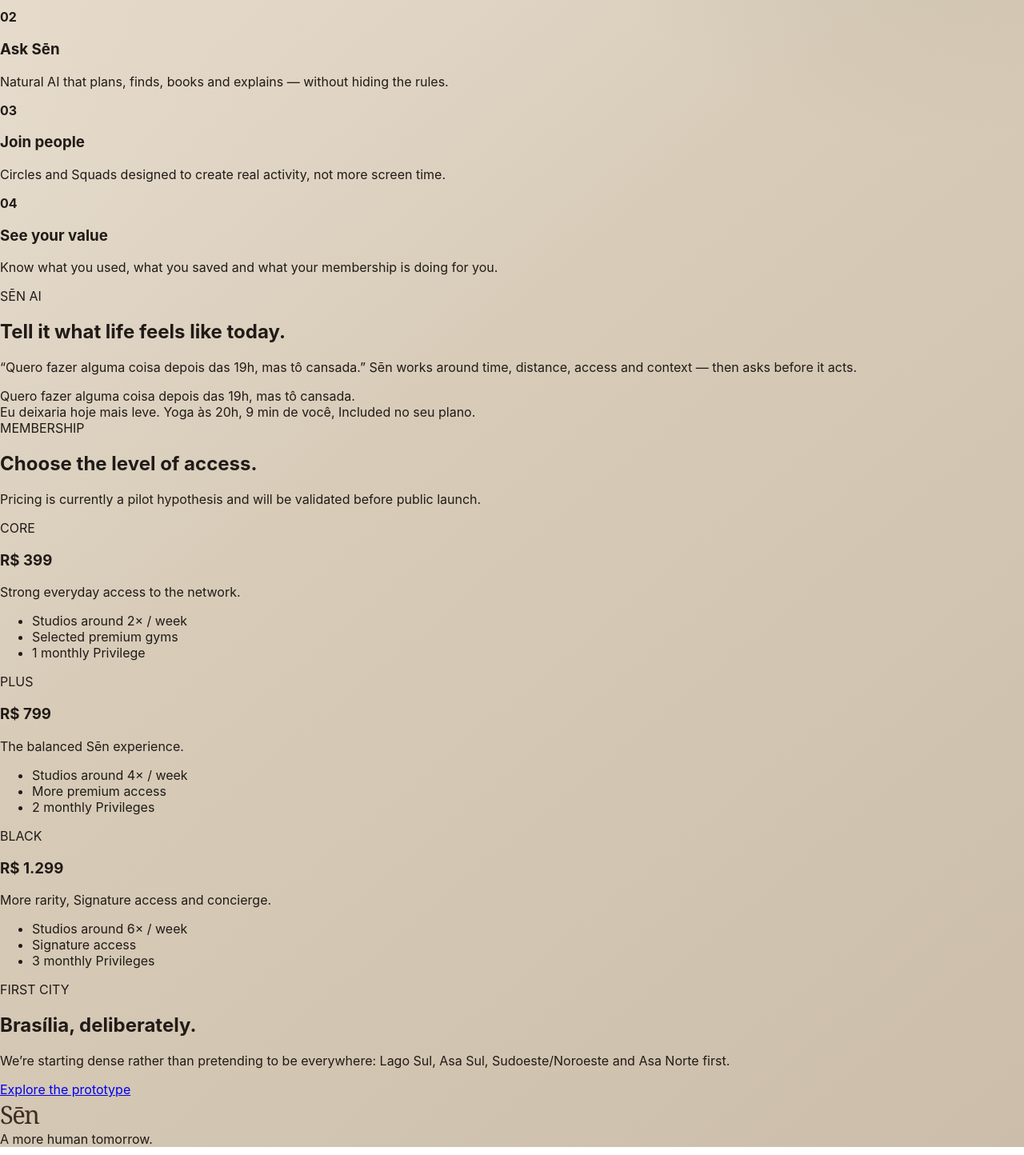
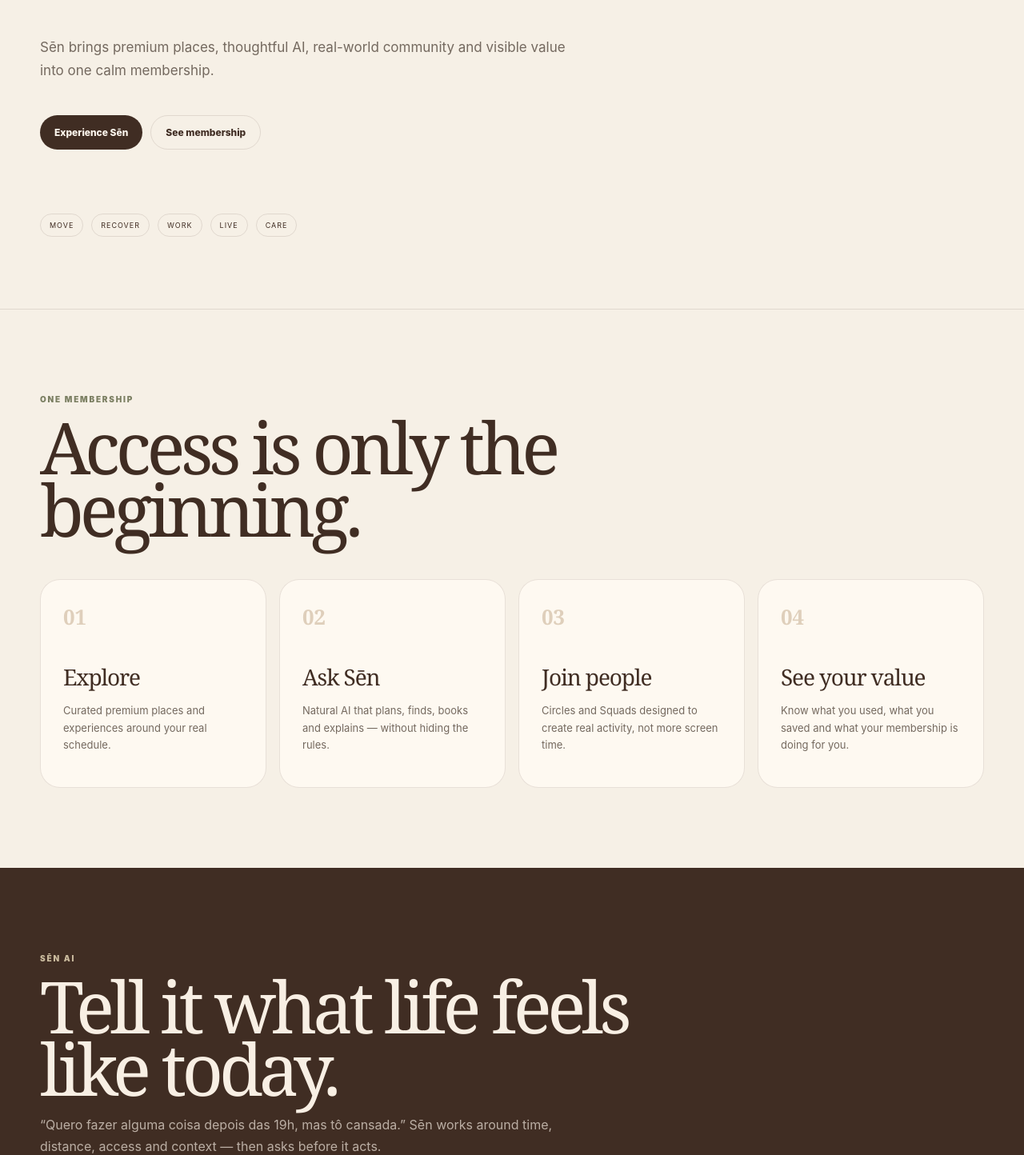
Before and after one commit to laraoliveiracassemiros-del/make-it-happen, a Next.js app: page /landing in a window 1280 px wide. Shown: the part 450-1894 px from the top of the page at 80% size. Built offline with nearby package versions, Linux system fonts and the light colour scheme.

Commit message:
add Sēn landing and partner GTM styles

```diff
--- a/src/app/globals.css
+++ b/src/app/globals.css
@@ -693,3 +693,58 @@ button:active { transform: scale(.985); }
 @media (prefers-reduced-motion: reduce) {
   *, *::before, *::after { scroll-behavior: auto !important; animation-duration: .001ms !important; transition-duration: .001ms !important; }
 }
+
+
+/* Sēn GTM pages */
+.sen-site { min-height: 100vh; background: var(--cream); color: var(--espresso); }
+.sen-site-nav { width: min(1180px, calc(100% - 44px)); margin: 0 auto; padding: 26px 0; display: flex; justify-content: space-between; align-items: center; }
+.site-logo { font-size: 38px; }
+.site-nav-links { display: flex; align-items: center; gap: 26px; font-size: 12px; color: var(--muted); }
+.site-cta, .site-primary, .site-secondary { display: inline-flex; align-items: center; justify-content: center; border-radius: 999px; padding: 13px 18px; font-size: 12px; font-weight: 800; text-decoration: none; }
+.site-cta, .site-primary { background: var(--espresso); color: #fff8ef; }
+.site-secondary { color: var(--espresso); border: 1px solid var(--line); }
+.site-hero { width: min(1180px, calc(100% - 44px)); margin: 0 auto; min-height: 690px; display: flex; flex-direction: column; justify-content: center; padding: 70px 0 90px; }
+.site-kicker, .site-section-head > span, .city-section > span { letter-spacing: .18em; font-size: 10px; font-weight: 900; color: var(--olive); }
+.site-hero h1, .site-section h2 { font-family: Georgia, serif; font-weight: 500; letter-spacing: -.06em; line-height: .88; }
+.site-hero h1 { font-size: clamp(72px, 11vw, 150px); margin: 20px 0 24px; max-width: 1050px; }
+.site-hero > p { max-width: 670px; color: var(--muted); line-height: 1.7; font-size: 17px; }
+.site-actions { display: flex; gap: 10px; margin-top: 24px; }
+.site-orbit { margin-top: 80px; display: flex; flex-wrap: wrap; gap: 10px; }
+.site-orbit span { padding: 8px 11px; border-radius: 999px; border: 1px solid var(--line); font-size: 9px; letter-spacing: .11em; }
+.site-section { padding: 100px max(22px, calc((100vw - 1180px)/2)); border-top: 1px solid var(--line); }
+.site-section-head { max-width: 820px; margin-bottom: 48px; }
+.site-section h2 { font-size: clamp(48px, 7vw, 90px); margin: 12px 0 18px; }
+.site-section-head > p, .city-section > p { max-width: 680px; color: var(--muted); line-height: 1.7; }
+.site-grid { display: grid; gap: 16px; }
+.site-grid.four { grid-template-columns: repeat(4, 1fr); }
+.site-grid.three { grid-template-columns: repeat(3, 1fr); }
+.site-grid article { padding: 28px; border-radius: 25px; background: rgba(255,250,242,.9); border: 1px solid var(--line); }
+.site-grid article > b { font-family: Georgia, serif; color: var(--sand); font-size: 26px; }
+.site-grid article h3 { font-family: Georgia, serif; font-size: 28px; font-weight: 500; margin: 38px 0 10px; letter-spacing: -.04em; }
+.site-grid article p, .site-grid article li { color: var(--muted); font-size: 13px; line-height: 1.65; }
+.dark-section { background: var(--espresso); color: #f8efe4; }
+.site-section-head.light > span { color: #cabb9e; }
+.site-section-head.light h2 { color: #f8efe4; }
+.site-section-head.light p { color: rgba(248,239,228,.67); }
+.ai-example { max-width: 720px; display: grid; gap: 12px; }
+.bubble { padding: 18px 20px; border-radius: 22px; max-width: 78%; font-size: 14px; line-height: 1.6; }
+.bubble.user { margin-left: auto; background: #f2e6d5; color: var(--espresso); }
+.bubble.ai { background: rgba(255,255,255,.08); color: #fff4e7; border: 1px solid rgba(255,255,255,.1); }
+.pricing-grid article > span { letter-spacing: .15em; font-size: 9px; font-weight: 900; }
+.pricing-grid article h3 { font-size: 43px; margin: 18px 0 6px; }
+.pricing-grid ul { padding-left: 18px; margin-top: 25px; }
+.pricing-grid .featured { background: #e7dac8; border-color: rgba(64,45,35,.2); }
+.pricing-grid .black-plan { background: var(--espresso); color: #fff8ef; }
+.pricing-grid .black-plan p, .pricing-grid .black-plan li { color: rgba(255,248,239,.66); }
+.city-section { min-height: 500px; display: flex; flex-direction: column; justify-content: center; align-items: flex-start; }
+.city-section h2 { margin-bottom: 18px; }
+.city-section .site-primary { margin-top: 20px; }
+.sen-site-footer { padding: 36px max(22px, calc((100vw - 1180px)/2)); border-top: 1px solid var(--line); display: flex; justify-content: space-between; align-items: center; color: var(--muted); font-size: 11px; }
+.partner-hero-site { min-height: 610px; }
+@media (max-width: 850px) {
+  .site-nav-links a:not(.site-cta) { display: none; }
+  .site-grid.four, .site-grid.three { grid-template-columns: 1fr; }
+  .site-hero { min-height: 600px; }
+  .site-hero h1 { font-size: clamp(62px, 18vw, 110px); }
+  .site-section { padding-top: 70px; padding-bottom: 70px; }
+}
```
